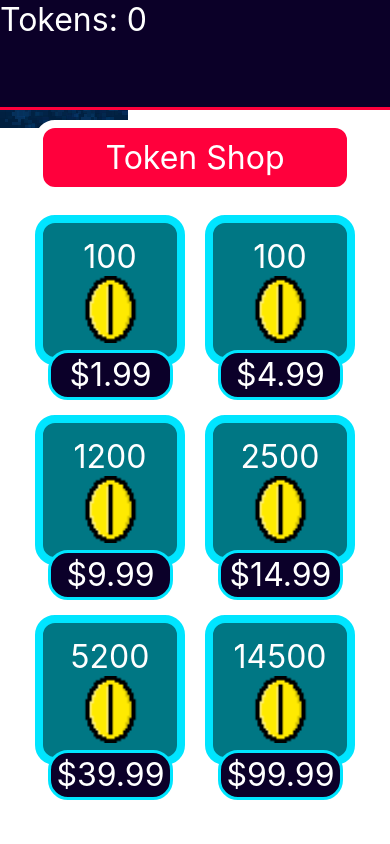
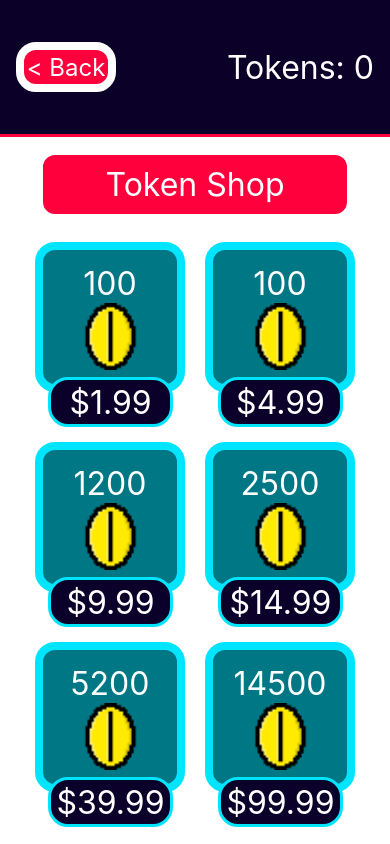
Before and after one commit to davavi02/IoTClaw-Senior-Design-2025-26, a React Native app in the folder frontend/: screen / in a window 390 px wide. Built offline with nearby package versions, Linux system fonts and the light colour scheme; no server answers; what expo-auth-session, expo-web-browser would draw is missing.

Commit message:
Backbutton + some positioning, should prob make a seperate component but im tired, sue me.

```diff
--- a/frontend/components/ShopScreen.tsx
+++ b/frontend/components/ShopScreen.tsx
@@ -6,7 +6,7 @@ import {
   View,
   Text,
   StyleSheet,
-  Touchable,
+  TouchableOpacity,
 } from 'react-native';
 
 const ShopScreen = () => {
@@ -17,7 +17,11 @@ const ShopScreen = () => {
     <Background>
 
       <View style={styles.shopHeader}>
+        <TouchableOpacity style={styles.backButton}>
+          <Text style={styles.backText}>{"< Back"}</Text>
+        </TouchableOpacity>
         <Text style={styles.tokenText}>Tokens: {numTokens}</Text>
+
       </View>
 
       <View style={styles.shopBannerContainer}>
@@ -61,6 +65,9 @@ const styles = StyleSheet.create({
     backgroundColor: "#0B0028",
     borderBottomWidth: 3,
     borderColor: "#FF003C",
+    alignItems: "center",
+    justifyContent: "space-between",
+    padding: 16,
   },
   shopBannerContainer: {
     padding: 10,
@@ -89,6 +96,20 @@ const styles = StyleSheet.create({
     fontSize: 32,
     color: "#FFFFFF",
   },
+  backText: {
+    fontSize: 24,
+    color: "#FFFFFF",
+    alignSelf: "center",
+  },
+  backButton: {
+    width: 100,
+    height: 50,
+    backgroundColor: "#FF003C",
+    borderWidth: 8,
+    borderRadius: 20,
+    borderColor: "#FFFFFF",
+    justifyContent: "center",
+  }
 });
 
 export default ShopScreen;
```
